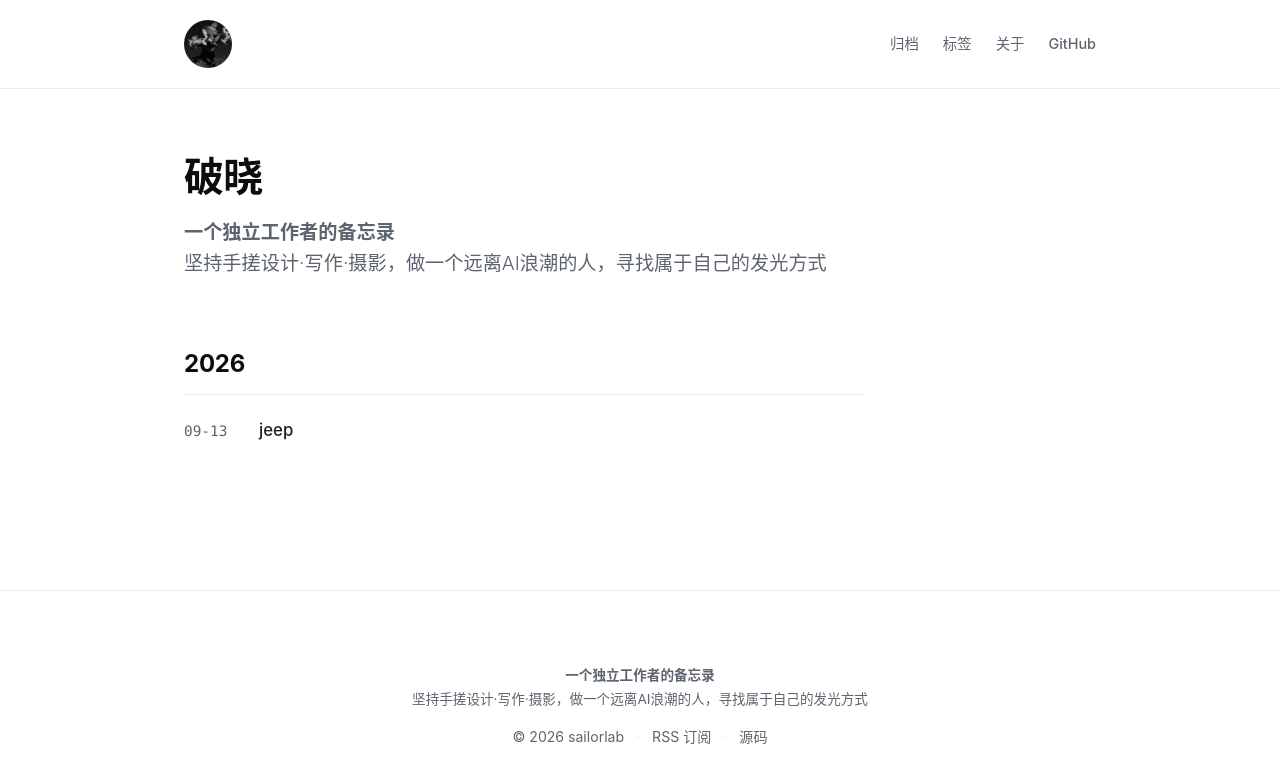
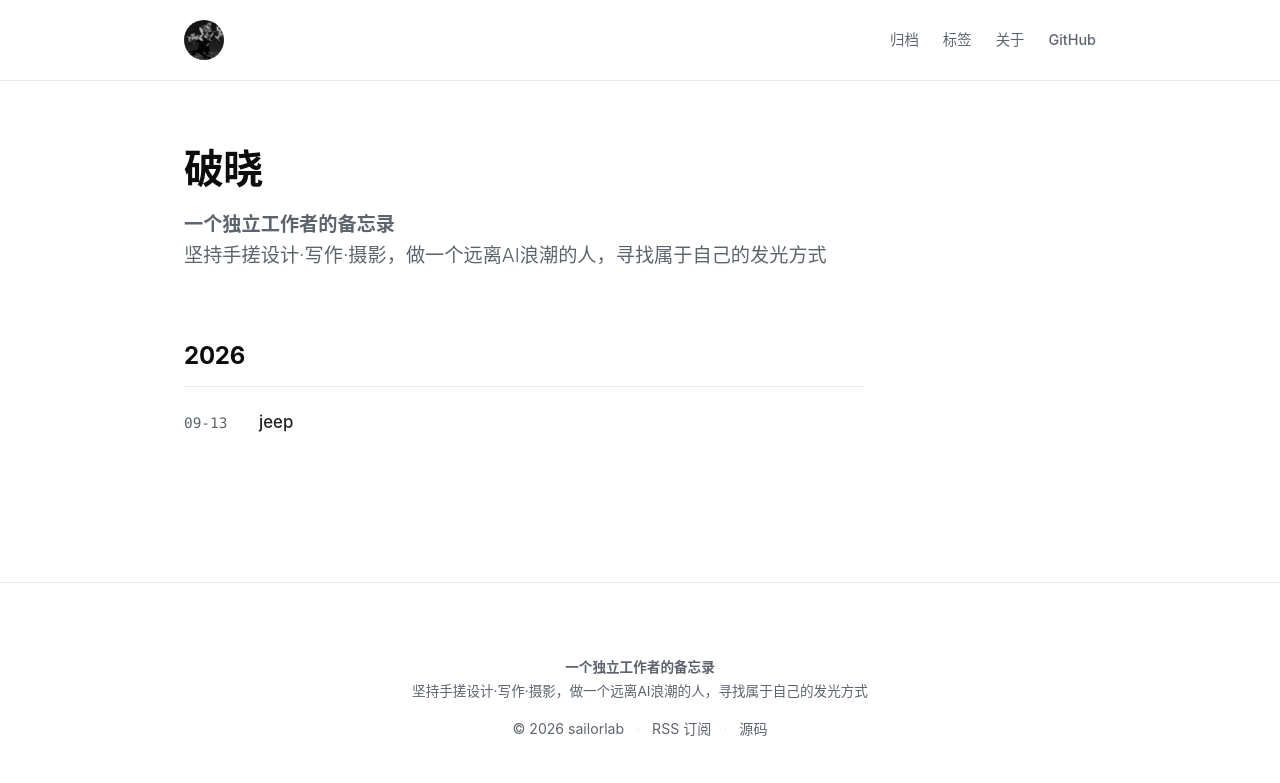
Before and after one commit to sailorlab/blog, a Jekyll site: the page built from index.html, in a window 1280 px wide. Shown: the top 783 px of the page. Built offline with Jekyll 4.4.1, drawn with Linux system fonts in a browser that asks for light colours; the list of posts is cut into pages by our own code.

Commit message:
Update default.html

```diff
--- a/_layouts/default.html
+++ b/_layouts/default.html
@@ -17,8 +17,8 @@
 <body>
 <header class="header">
   <div class="container header-container" style="display:flex;align-items:center;">
-    <a href="{{ site.baseurl }}/" class="site-title" style="width:48px;height:48px;display:block;overflow:hidden;">
-    <img src="{{ site.baseurl }}/assets/images/308211478.jpg" alt="头像" style="height:48px;width:48px;border-radius:50%;object-fit:cover;">
+    <a href="{{ site.baseurl }}/" class="site-title" style="width:40px;height:40px;display:block;overflow:hidden;">
+    <img src="{{ site.baseurl }}/assets/images/308211478.jpg" alt="头像" style="height:40px;width:40px;border-radius:50%;object-fit:cover;">
     </a>
     <nav class="nav">
   <a href="{{ site.baseurl }}/archives/">归档</a>
```
